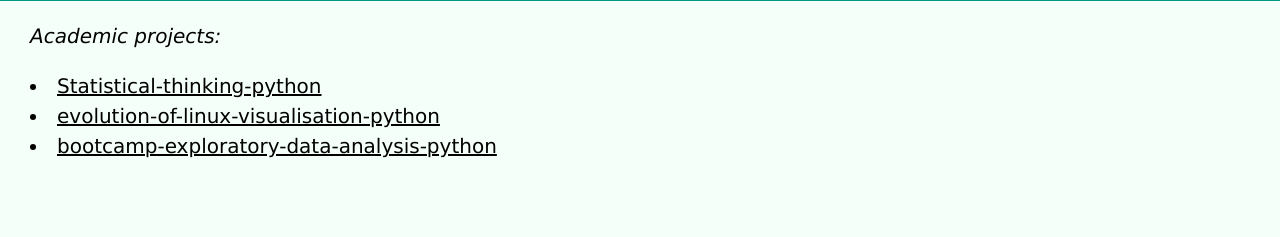
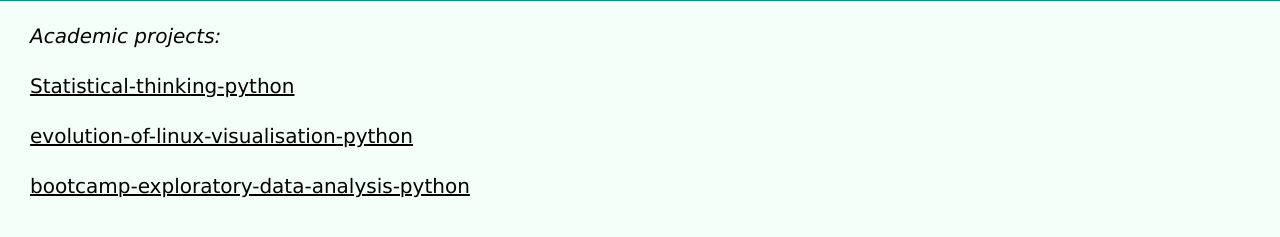
Before and after one commit to coolndlela/coolndlela.github.io, a plain HTML site: page projects.html in a window 1280 px wide. Shown: the part 123-360 px from the top of the page. Drawn offline with nearby package versions, Linux system fonts and the light colour scheme.

Commit message:
progress

```diff
--- a/projects.html
+++ b/projects.html
@@ -14,12 +14,10 @@ body{
 	background-color : mintcream;
 	font-size : 20px;
 	}
-p.projects{
+p{
 	text-indent : 30px;
 	}
-li{
-	text-indent : 30px;
-	}
+
 </style>
 
 <body>
@@ -36,12 +34,12 @@ li{
 
 	<p class="projects">
 		<em>Academic projects:</em><br>
-		<li><a href="https://github.com/Umuzi-org/Sabelo-Ndlela-248-statistical-thinking-python">
-		Statistical-thinking-python</a></li>
-		<li><a href="https://github.com/Umuzi-org/Sabelo-Ndlela-245-evolution-of-linux-visualisation-python">
-		evolution-of-linux-visualisation-python</a></li>
-		<li><a href="https://github.com/Umuzi-org/Sabelo-Ndlela-648-bootcamp-exploratory-data-analysis-python">
-		bootcamp-exploratory-data-analysis-python</a></li>
+		<p><a href="https://github.com/Umuzi-org/Sabelo-Ndlela-248-statistical-thinking-python">
+		Statistical-thinking-python</a></p>
+		<p><a href="https://github.com/Umuzi-org/Sabelo-Ndlela-245-evolution-of-linux-visualisation-python">
+		evolution-of-linux-visualisation-python</a></p>
+		<p><a href="https://github.com/Umuzi-org/Sabelo-Ndlela-648-bootcamp-exploratory-data-analysis-python">
+		bootcamp-exploratory-data-analysis-python</a></p>
 	</p>
 
 </body>
```
